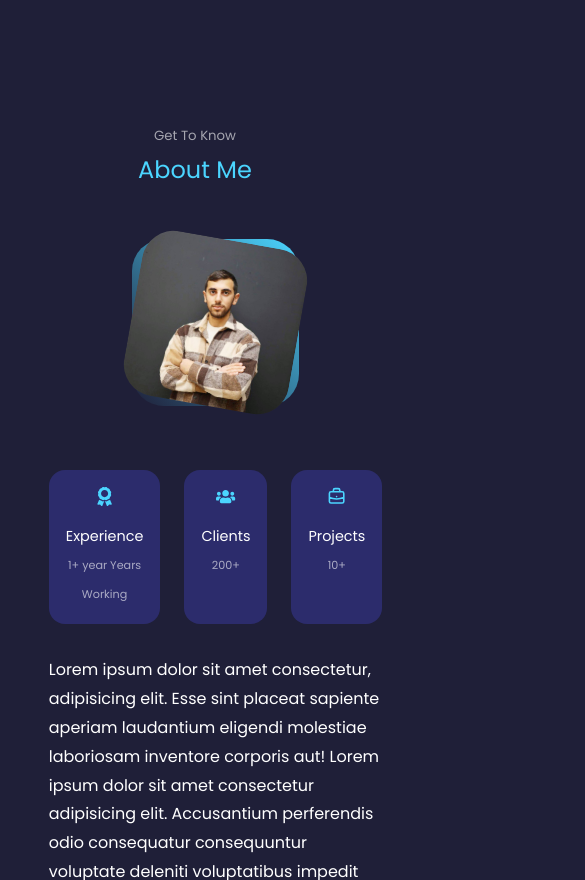
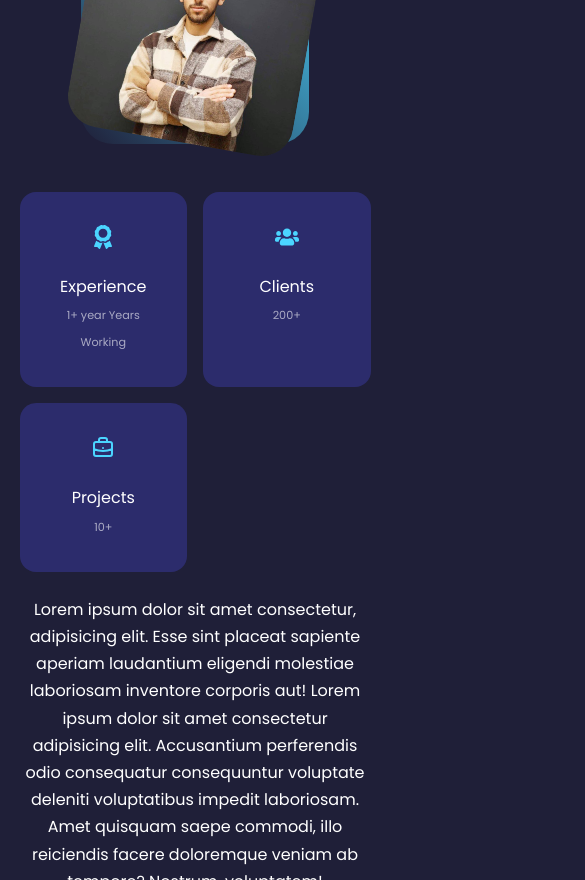
Before and after one commit to shahbazyyan/Portfolio, a React (Create React App) app: page / in a window 390 px wide. Shown: the part 1120-2000 px from the top of the page, 585 px wide, since content can reach past the window. Built offline with nearby package versions, Linux system fonts and the light colour scheme.

Commit message:
Fixed all bugs, styles now working perfectly also with responsive. And navbar now is dragbble

```diff
--- a/package.json
+++ b/package.json
@@ -10,6 +10,7 @@
     "emailjs-com": "^3.2.0",
     "react": "^18.2.0",
     "react-dom": "^18.2.0",
+    "react-draggable": "^4.4.6",
     "react-icons": "^4.12.0",
     "react-scripts": "5.0.1",
     "scrollreveal": "^4.0.9",
--- a/src/components/about/about.css
+++ b/src/components/about/about.css
@@ -1,7 +1,7 @@
 .about-container {
     display: grid;
-    grid-template-columns: 35% 65%;
-    gap: 14%;
+    grid-template-columns: 35% 50%;
+    gap: 15%;
 }
 
 .about-me {
@@ -10,12 +10,12 @@
     border-radius: 2rem;
     background: linear-gradient(45deg, transparent, var(--color-primary, transparent));
     display: grid;
-    place-items: centre;
+    /* place-items: center; */
 }
 
 .about-me-img {
+    border-radius: 2rem;
     overflow: hidden;
-    border-radius: 2rem;
     transform: rotate(10deg);
     transition: .4s;
 }
@@ -69,51 +69,6 @@
 
 /* RESPONSIVE CSS */
 
-@media screen and (max-width: 600px) {
-    .about-me {
-        width: 65%;
-    }
-
-    .about-cards {
-        display: grid;
-        grid-template-columns: 1fr 1fr;
-        gap: 1rem;
-    }
-
-    .about-card {
-        border-radius: 1rem;
-        padding: 1rem;
-        text-align: center;
-        transition: var(--transition);
-        cursor: pointer;
-        margin-bottom: 1rem;
-    }
-
-    .about-card:hover {
-        background: transparent;
-        border-color: var(--color-primary-variant);
-    }
-
-    .about-icon {
-        font-size: 1.2rem;
-        margin-bottom: 0.5rem;
-    }
-
-    .about-card h5 {
-        font-size: 0.9rem;
-    }
-
-    .about-card small {
-        font-size: 0.7rem;
-        color: var(--color-light);
-    }
-
-    .about-content p {
-        margin: 2rem 0;
-        color: var(--color-white);
-    }
-}
-
 
 @media screen and (max-width: 1024px) {
     .about-container {
@@ -129,6 +84,25 @@
     .about-content p {
         margin: 1rem 0 1.5rem;
     }
+}
 
 
+@media screen and (max-width: 600px) {
+    .about-me {
+        width: 65%;
+        margin: 0 auto 3rem;
+    }
+
+    .about_cards {
+        grid-template-columns: 1fr 1fr;
+        gap: 1rem;
+    }
+
+    .about-content {
+        text-align: center;
+    }
+
+    .about-content p {
+        margin: 1.5rem 0;
+    }
 }
--- a/src/components/contact/Contact.jsx
+++ b/src/components/contact/Contact.jsx
@@ -13,7 +13,6 @@ function Contact() {
       <h2>Contact Me</h2>
 
       <div className="container contact-container">
-
         <div className="contact-options">
           <article className="contact-option">
             <MdEmail className='contact-icon'/>
@@ -35,7 +34,7 @@ function Contact() {
           </article>
         </div>
 
-        <form className='contact_form' action='https://formspree.io/f/mwkddwnn' method="POST">
+        <form action='https://formspree.io/f/mwkddwnn' method="POST">
            <input type="text" name='name' placeholder='Your Full Name'  required/>
            <input type="email" name='email' placeholder='Your Emai' required />
            <textarea name="message" rows="7" placeholder='Your Message' required></textarea>
--- a/src/components/contact/contact.css
+++ b/src/components/contact/contact.css
@@ -1,11 +1,7 @@
-section {
-    margin-top: 5rem;
-}
-
 .container.contact-container {
-    width: 60%;
+    width: 58%;
     display: grid;
-    grid-template-columns: 32% 58%;
+    grid-template-columns: 30% 58%;
     gap: 12%;
 }
 
@@ -31,8 +27,8 @@ section {
 }
 
 .contact-icon {
-    font-size: 22px;
-    margin-bottom: 1rem;
+    font-size: 1.5rem;
+    margin-bottom: .5rem;
 }
 
 .contact-option a {
@@ -46,13 +42,14 @@ section {
     color: var(--color-light);
 }
 
-.contact_form {
+form {
     display: flex;
     flex-direction: column;
     gap: 1.2rem;
 }
 
-input,textarea {
+input,
+textarea {
     width: 100%;
     padding: 1.5rem;
     border-radius: .5rem;
@@ -62,14 +59,17 @@ input,textarea {
     color: #fff;
 }
 
-@media screen and (max-width: 600px) {
 
-}
 
 @media screen and (max-width: 1024px) {
     .container.contact-container {
-    margin-top: 100rem;
         grid-template-columns: 1fr;
         gap: 2rem;
     }
 }
+
+@media screen and (max-width: 600px) {
+    .container.contact-container {
+        width: var(--container-width-sm);
+    }
+}
--- a/src/components/experience/experience.css
+++ b/src/components/experience/experience.css
@@ -1,12 +1,11 @@
 .experience-container {
     display: grid;
     grid-template-columns: 1fr;
-    gap: 1rem;
 }
 
 .experience-container > div {
     background: var(--color-bg-variant);
-    padding: 2.5rem 2rem;
+    padding: 2.4rem 2rem;
     border-radius: 2rem;
     border: 1px solid transparent;
     transition: var(--transition);
@@ -41,9 +40,30 @@
     font-size: 23px;
 }
 
+@media screen and (max-width: 1024px) {
+    .experience_content {
+        grid-template-columns: 1fr 1fr;
+    }
+
+    .experience-container > div {
+        width: 80%;
+        padding: 2rem;
+        margin: 0 auto;
+    }
+
+    .experience_content {
+        padding: 1rem;
+    }
+}
+
 @media screen and (max-width: 600px) {
     .experience_content {
-        display: grid;
         grid-template-columns: 1fr;
+        gap: 1rem;
+    }
+
+    .experience-container > div {
+        width: 100%;
+        padding: 1rem 2rem;
     }
 }
--- a/src/components/footer/Footer.jsx
+++ b/src/components/footer/Footer.jsx
@@ -4,8 +4,9 @@ import {AiFillFacebook, AiFillLinkedin, AiFillGithub} from 'react-icons/ai'
 
 function Footer() {
   return (
-    <footer class="footer">
+    <footer>
     <div class="container footer_container">
+
        <div class="footer_1">
          <a href="#" class="footer_logo"><h4>David</h4></a>
          <p>Thank you for visiting my portfolio! I hope you've enjoyed exploring my work. I'm always eager to take on new projects and collaborate. If you're interested in working together or have any opportunities available, I'd love to hear from you. Feel free to reach out!</p>
--- a/src/components/footer/footer.css
+++ b/src/components/footer/footer.css
@@ -1,4 +1,4 @@
-.footer {
+footer {
     background: linear-gradient(transparent, var(--color-primary-variant));
     padding-top: 5rem;
     font-size: .9rem;
@@ -10,7 +10,7 @@
     gap: 5rem;
 }
 
-    .footer_container > div > h4 {
+.footer_container>div>h4 {
     margin-bottom: 1.2rem;
 }
 
@@ -49,3 +49,17 @@
     padding: 1.2rem 0;
     border-top: 1px solid var(--color-bg2);
 }
+
+@media screen and (max-width: 1024px) {
+    .footer_container {
+        grid-template-columns: 1fr 1fr;
+        gap: 1.2rem;
+    }
+}
+
+@media screen and (max-width: 600px) {
+    .footer_container {
+        grid-template-columns: 1fr;
+        gap: 1rem;
+    }
+}
--- a/src/components/hedaer/header.css
+++ b/src/components/hedaer/header.css
@@ -81,7 +81,7 @@ header {
    }
 }
 
-@media screen and (max-width: 1024px) {
+@media screen and (max-width: 600px) {
    header {
     height: 100vh;
    }
--- a/src/components/navbar/Navbar.jsx
+++ b/src/components/navbar/Navbar.jsx
@@ -4,12 +4,10 @@ import {AiOutlineHome, AiOutlineUser } from 'react-icons/ai';
 import { IoBriefcaseOutline } from "react-icons/io5";
 import { MdOutlineBookmarkBorder } from "react-icons/md";
 import { RiHeadphoneLine } from "react-icons/ri";
+import Draggable from 'react-draggable';
 import ScrollReveal from 'scrollreveal';
 
-
-
 function Navbar() {
-
   const sr = ScrollReveal({
     distance: '60px',
     duration: 2200,
@@ -37,7 +35,8 @@ function Navbar() {
   ];
 
   return (
-    <nav>
+    <Draggable handle=".draggable-handle">
+      <nav className="draggable-handle">
         {links.map((link, index) => (
           <a
             key={index}
@@ -49,7 +48,8 @@ function Navbar() {
           </a>
         ))}
       </nav>
+    </Draggable>
   );
 }
 
-export default Navbar
+export default Navbar;
--- a/src/index.css
+++ b/src/index.css
@@ -19,7 +19,7 @@
     --color-light: rgba(255,255,255,.6);
     --transition: all 500ms ease;
     --container-width-lg: 75%;
-    --container-width-md: 85%;
+    --container-width-md: 86%;
     --container-width-sm: 90%;
 }
 
@@ -35,7 +35,7 @@ body {
     font-family: 'Poppins', sans-serif;
     background: var(--color-bg);
     color: var(--color-white);
-    line-height: 1.8;
+    line-height: 1.7;
 }
 
 .container {
@@ -52,8 +52,7 @@ h1 {
 }
 
 section {
-    margin-top: 16rem;
-    height: 100vh;
+    margin-top: 8rem;
 }
 
 section > h2, section > h5 {
@@ -110,26 +109,22 @@ img {
 /* RESPONSIVE CSS */
 
 @media screen and (max-width: 1024px) {
-    .conatiner {
+    .container {
         width: var(--container-width-md);
     }
 
     section {
-        margin-top: 8rem;
+        margin-top: 6rem;
     }
 }
 
 @media screen and (max-width: 600px) {
 
-    section {
-        margin-top: 25rem;
-    }
-
-    .conatiner {
+    .container {
         width: var(--container-width-sm);
     }
 
     section > h2{
-        margin-bottom: 1rem;
+        margin-bottom: 2rem;
     }
 }
```
Also changed, not shown: 1 other file (tests, documents, lock files or other folders). Lines whose indentation alone changed are shown as unchanged.
